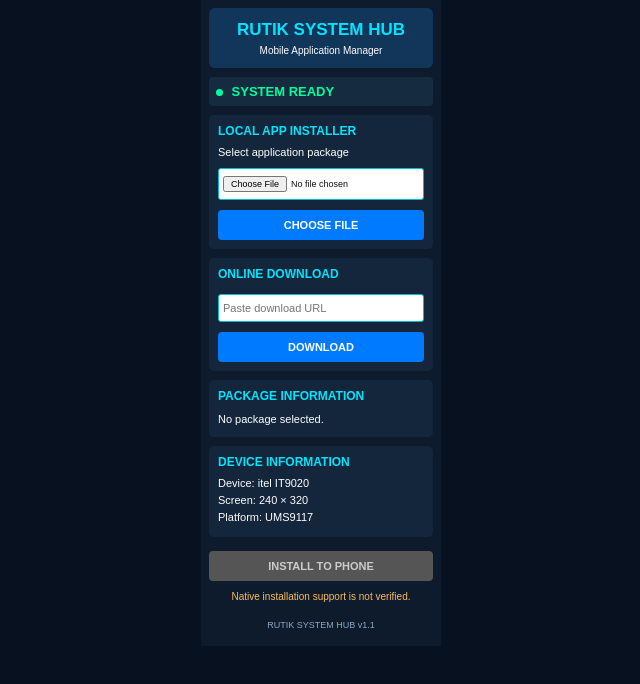
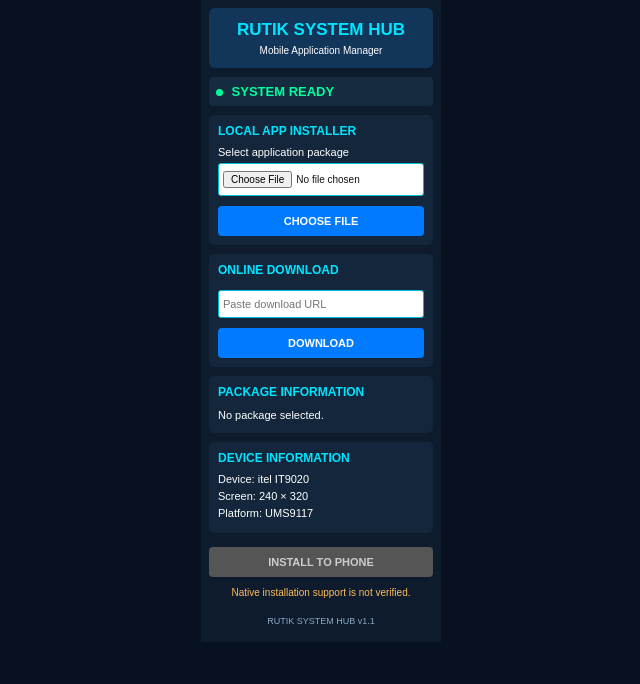
Before and after one commit to quntumcraft-solution/whatsapp-widget, a plain HTML site: page index.html in a window 1280 px wide. Shown: the whole page, without its empty margins (319-959 px from the left). Drawn offline with Linux system fonts and the light colour scheme.

Commit message:
Update style.css

```diff
--- a/style.css
+++ b/style.css
@@ -86,7 +86,8 @@ input {
 }
 
 input[type="file"] {
-    font-size: 9px;
+    display: block;
+    font-size: 10px;
 }
 
 button {
@@ -106,14 +107,14 @@ button:disabled {
     color: #cccccc;
 }
 
+.install {
+    background: #008c63;
+}
+
 #packageInfo {
     font-size: 11px;
     line-height: 1.5;
     overflow-wrap: anywhere;
-}
-
-.install {
-    background: #008c63;
 }
 
 .warning {
```
